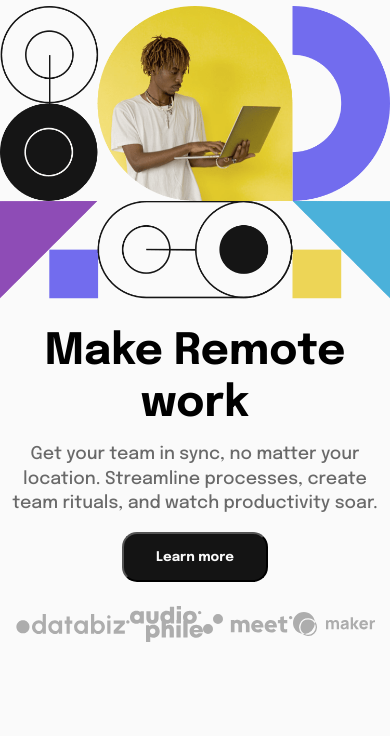
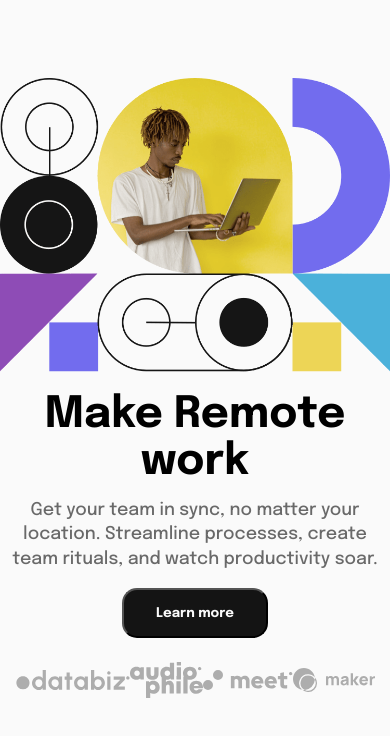
Before and after one commit to malyrudy/Intro-section-with-dropdown-navigation, a plain HTML site: page index.html in a window 390 px wide. Shown: the part 74-810 px from the top of the page. Drawn offline with Linux system fonts and the light colour scheme.

Commit message:
styling main heading

```diff
--- a/style.css
+++ b/style.css
@@ -166,7 +166,7 @@ main {
     display: flex;
     justify-content: center;
     align-items: center;
-    height: calc(100vh-80px);
+    height: calc(100vh - 80px);
 }
 
 .main-container {
@@ -179,18 +179,20 @@ main {
 .main-left {
     display: flex;
     flex-direction: column;
-    justify-content: space-evenly;
+    justify-content: space-between;
 }
 
 .main-heading {
     font-size: 4rem;
-    line-height: 1.2;
+    line-height: 1.1;
+    padding-top: 8rem;
 }
 
 .main-content {
     font-size: 1.1rem;
     line-height: 1.4;
     color: var(--medium-gray);
+    /* margin-bottom: 2rem; */
 }
 
 .primary-button {
@@ -201,6 +203,7 @@ main {
     background-color: var(--almost-black);
     font-weight: 700;
     cursor: pointer;
+    /* margin-bottom: 2rem; */
 }
 
 .primary-button:hover {
@@ -232,7 +235,7 @@ main {
     .main-container {
         display: flex;
         flex-direction: column-reverse;
-        gap: 1.5rem;
+        gap: 1rem;
     }
     .main-left {
         align-items: center;
@@ -241,6 +244,7 @@ main {
     .main-heading {
         font-size: 2.7rem;
         margin-bottom: .7rem;
+        padding-top: 0;
     }
     .main-heading br {
         display: none;
```
